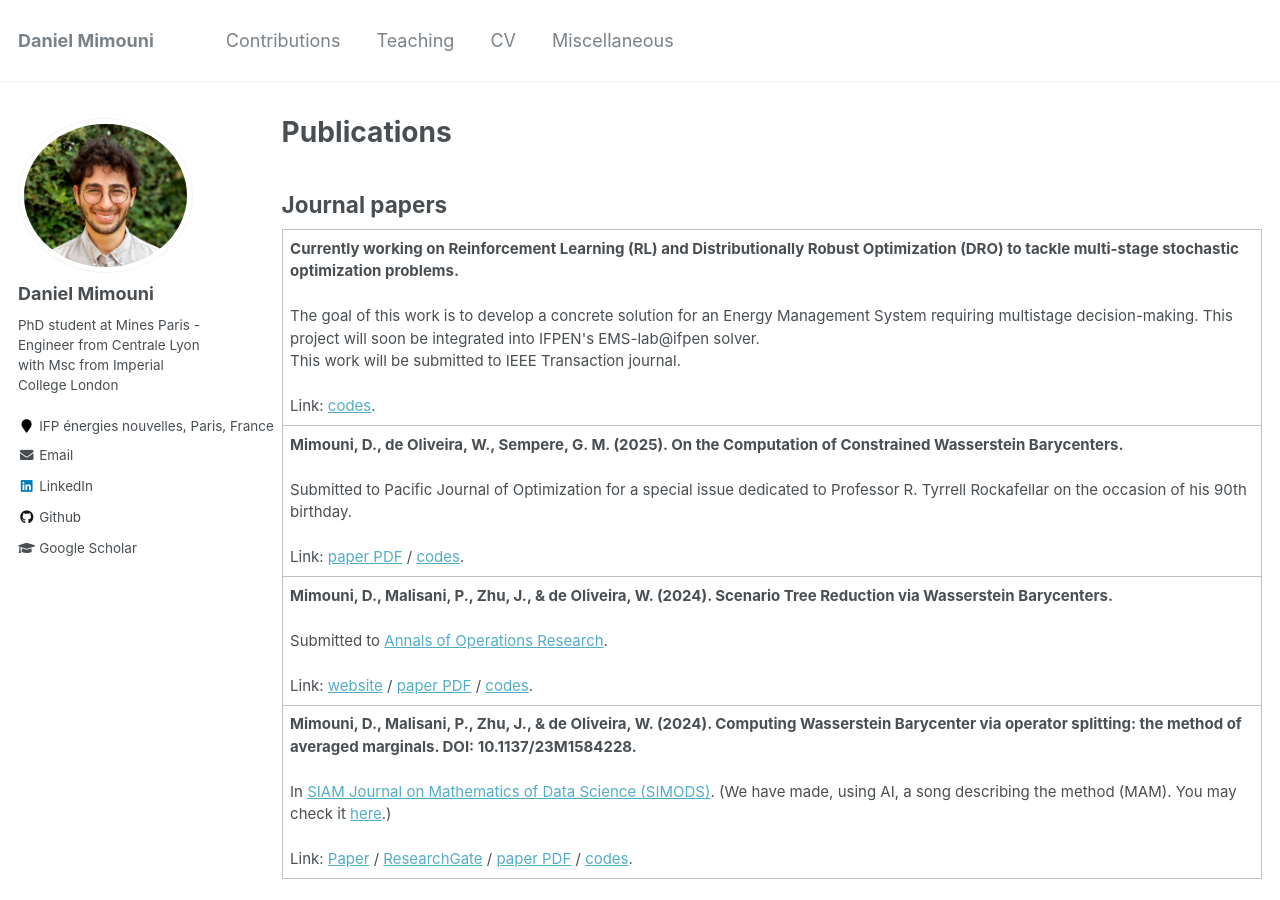
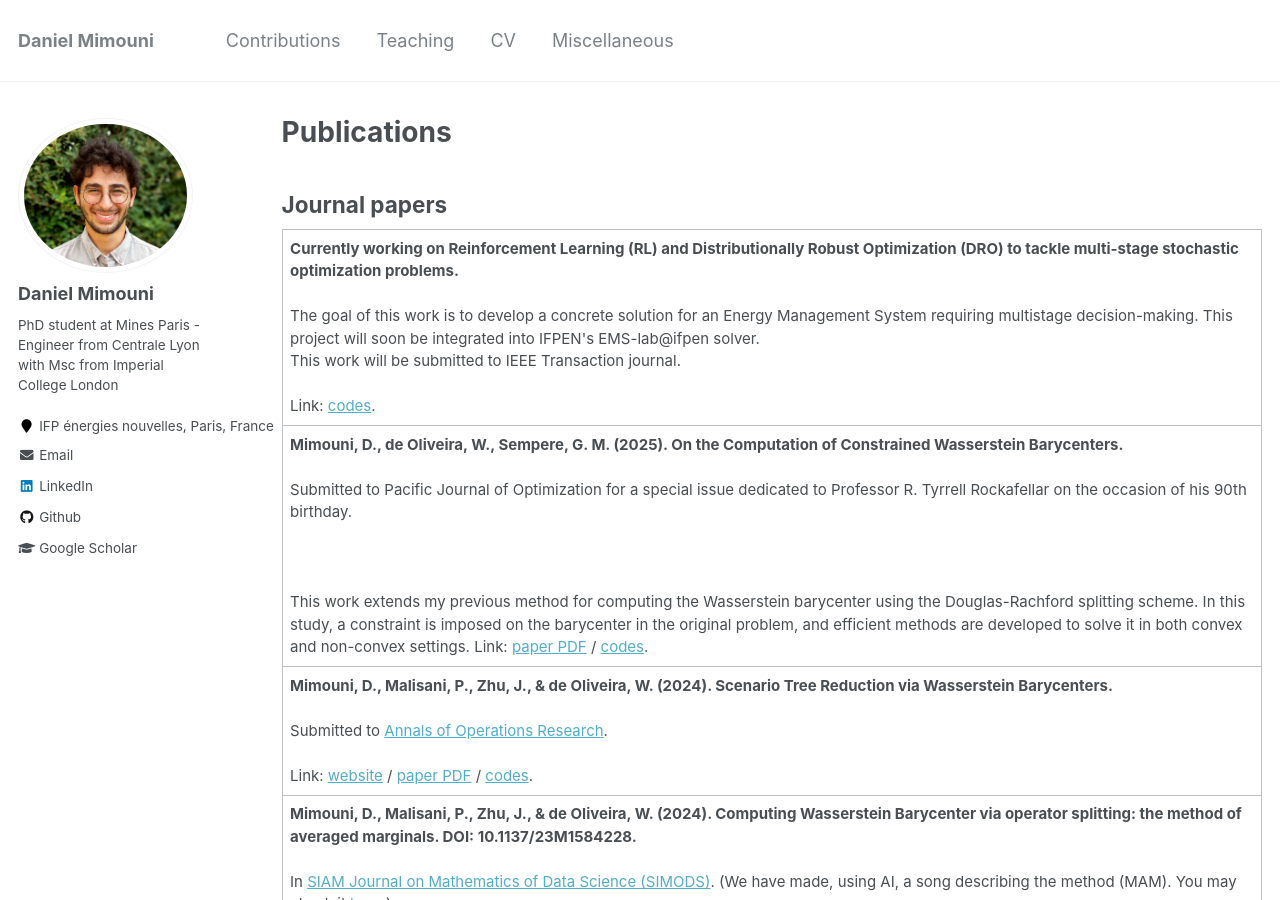
Before and after one commit to dan-mim/dan-mim.github.io, a Jekyll site: the page built from _pages/publications.md, in a window 1280 px wide and 900 px high. Built offline with Jekyll 4.4.1, drawn with Linux system fonts in a browser that asks for light colours.

Commit message:
Update publications.md

```diff
--- a/_pages/publications.md
+++ b/_pages/publications.md
@@ -38,6 +38,8 @@ By proposing efficient algorithms for computing Wasserstein barycenters and redu
     <td>
       <b>Mimouni, D., de Oliveira, W., Sempere, G. M. (2025). On the Computation of Constrained Wasserstein Barycenters.</b><br><br>
       Submitted to Pacific Journal of Optimization for a special issue dedicated to Professor R. Tyrrell Rockafellar on the occasion of his 90th birthday.<br><br>
+      <br><br>
+      This work extends my previous method for computing the Wasserstein barycenter using the Douglas-Rachford splitting scheme. In this study, a constraint is imposed on the barycenter in the original problem, and efficient methods are developed to solve it in both convex and non-convex settings.
       Link: <a href="/files/constrained_Wasserstein.pdf">paper PDF</a> / <a href="https://github.com/dan-mim/Constrained_Wasserstein_Barycenters">codes</a>.
     </td>
   </tr>
```
